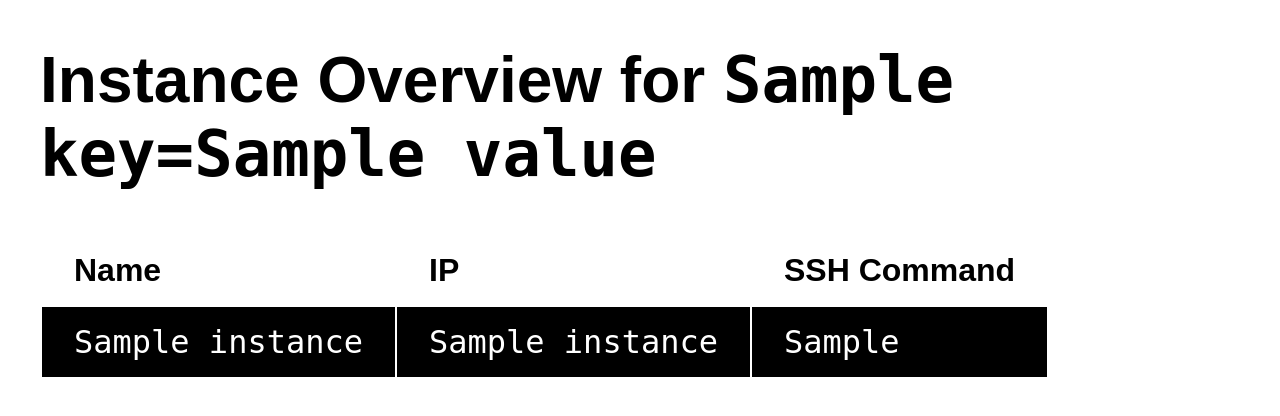
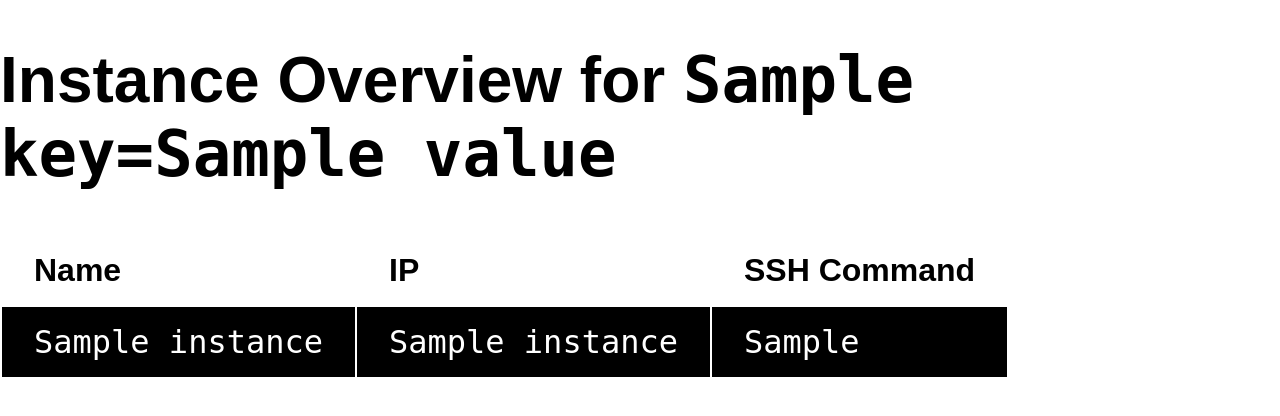
Before and after one commit to patrickbucher/achim, a Python web app: template achim/templates/overview.html in a window 1280 px wide. Shown: the top 416 px of the page. Run offline with Jinja, Linux system fonts and the light colour scheme; the template is opened without the code that fills it: most values are stand-ins (such as "Sample title", 1, 10 or a date in 2020).

Commit message:
wider overview page for long names

```diff
--- a/achim/templates/overview.html
+++ b/achim/templates/overview.html
@@ -8,7 +8,7 @@
             margin: 0 auto;
             font-family: sans-serif;
             font-size: 24pt;
-            max-width: 1200px;
+            max-width: 1600px;
         }
 
         table {
```
